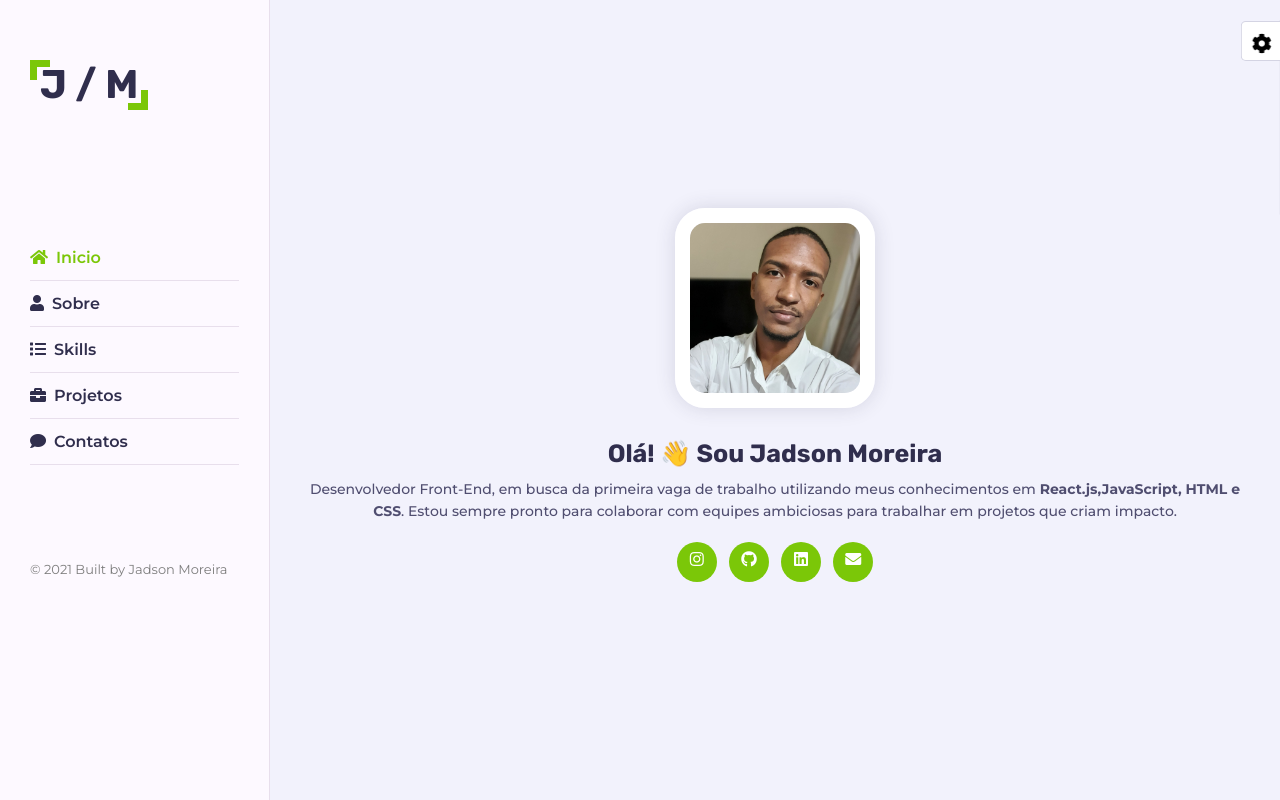
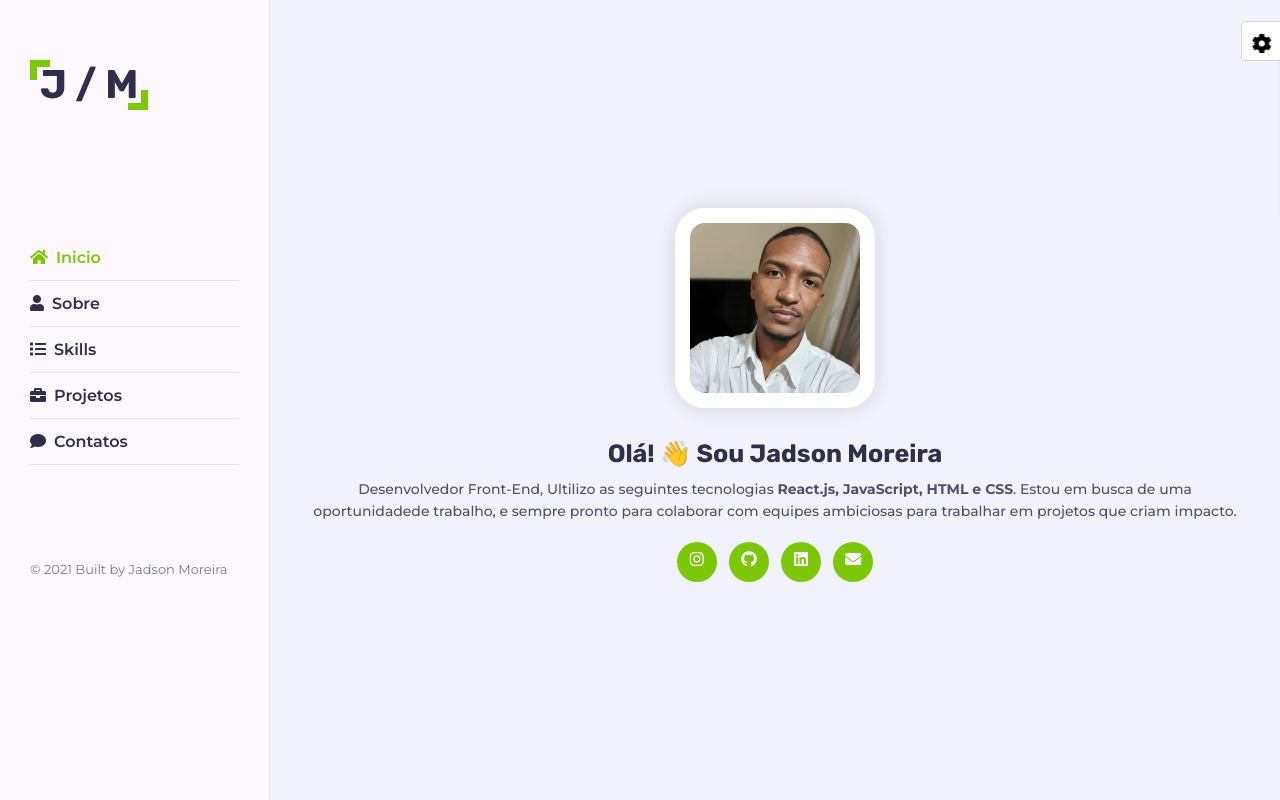
Before and after one commit to JadsonMoreira/Meu-Portfolio, a plain HTML site: page index.html in a window 1280 px wide. Drawn offline with Linux system fonts and the light colour scheme.

Commit message:
Update index.html

```diff
--- a/index.html
+++ b/index.html
@@ -56,9 +56,8 @@
           <div class="intro">
             <img src="images/foto perfil.jpg" alt="profile" class="shadow-dark" style="height:200px"/>
             <h1>Olá! 👋 Sou Jadson Moreira</h1>
-            <p> Desenvolvedor Front-End, em busca da primeira vaga de trabalho
-               utilizando meus conhecimentos em <b>React.js,JavaScript, HTML e CSS</b>.
-               Estou sempre pronto para colaborar com equipes ambiciosas para trabalhar
+            <p> Desenvolvedor Front-End, Ultilizo as seguintes tecnologias <b>React.js, JavaScript, HTML e CSS</b>.
+               Estou em busca de uma oportunidadede trabalho, e sempre pronto para colaborar com equipes ambiciosas para trabalhar
                 em projetos que criam impacto.
             </p>
             <div class="social-link">
```
